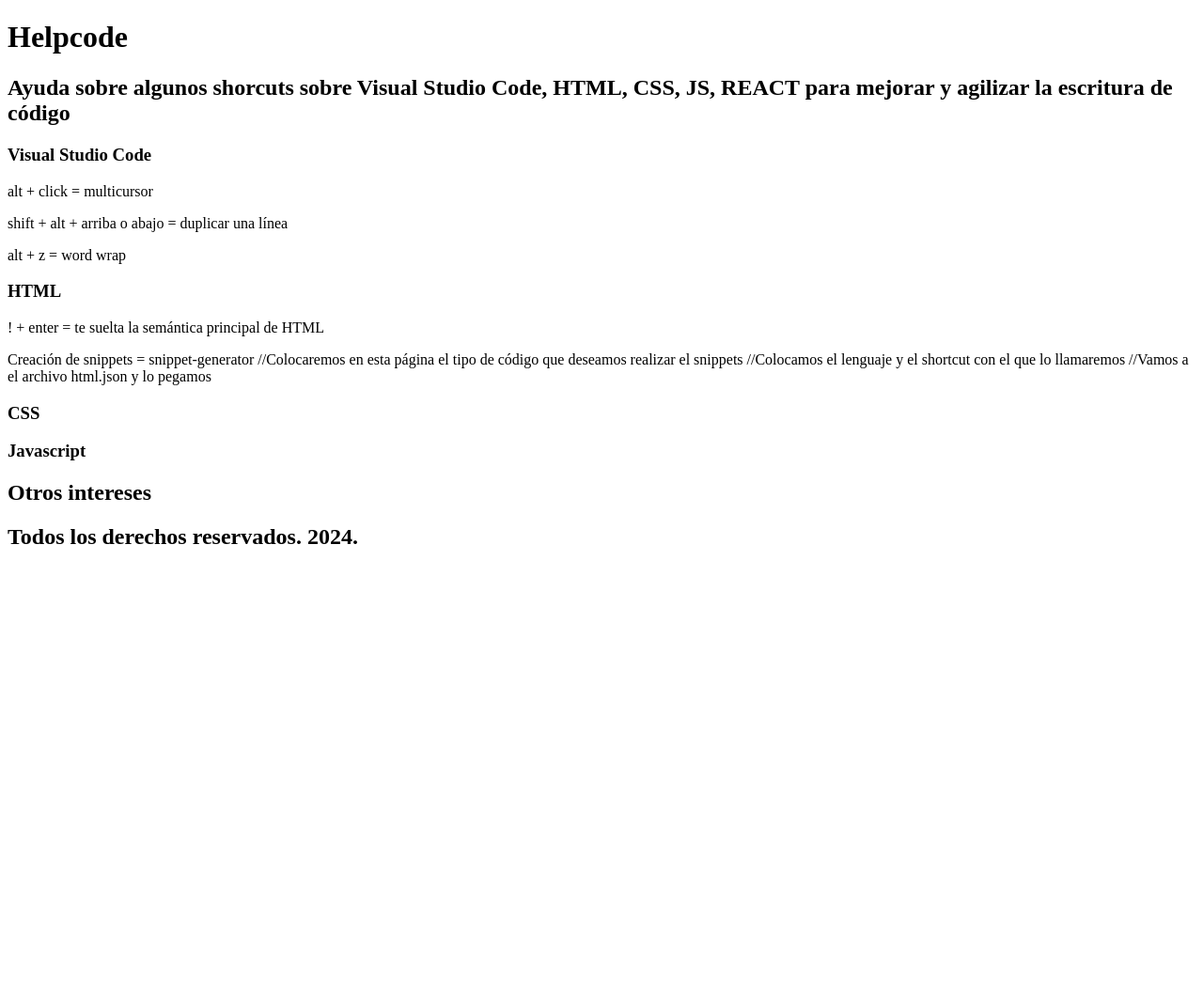
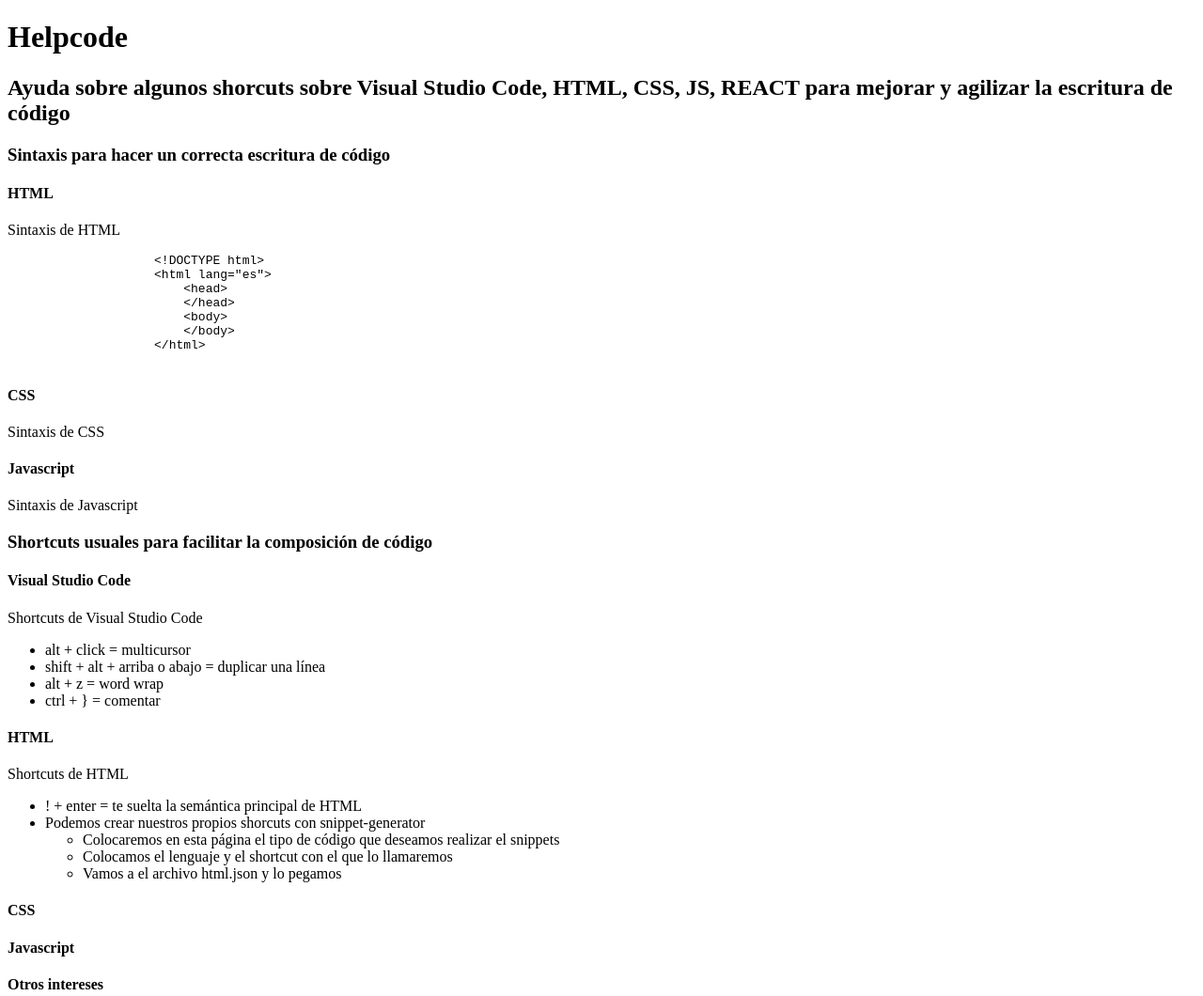
Before and after one commit to josuevilera/HelpCode, a plain HTML site: page index.html in a window 1280 px wide. Shown: the top 1060 px of the page at 94% size. Before the commit the page ends 800 px from the top, so only its background shows below. Drawn offline with Linux system fonts and the light colour scheme.

Commit message:
introducción bien hecha

```diff
--- a/index.html
+++ b/index.html
@@ -28,44 +28,79 @@
     </header>
     <main>
         <h2>Ayuda sobre algunos shorcuts sobre Visual Studio Code, HTML, CSS, JS, REACT para mejorar y agilizar la escritura de código</h2>
+
+        <h3>Sintaxis para hacer un correcta escritura de código</h3>
         <section>
             <article>
-                <h3>Visual Studio Code</h3>
-                <p>
-                    alt + click = multicursor
-                </p>
-                <p>
-                    shift + alt + arriba o abajo = duplicar una línea
-                </p>
-                <p>
-                    alt + z = word wrap
-                </p>
+                <h4>HTML</h4>
+                <p>Sintaxis de HTML</p>
+                <pre>
+                    &lt;!DOCTYPE html&gt;
+                    &lt;html lang="es"&gt;
+                        &lt;head&gt;
+                        &lt;/head&gt;
+                        &lt;body&gt;
+                        &lt;/body&gt;
+                    &lt;/html&gt;
+                </pre>
+
             </article>
             <article>
-                <h3>HTML</h3>
-                    <p>
-                        ! + enter = te suelta la semántica principal de HTML
-                    </p>
-                    <p>
-                        Creación de snippets = snippet-generator
-                        //Colocaremos en esta página el tipo de código que deseamos realizar el snippets
-                        //Colocamos el lenguaje y el shortcut con el que lo llamaremos
-                        //Vamos a el archivo html.json y lo pegamos
-                    </p>
+                <h4>CSS</h4>
+                <p>Sintaxis de CSS</p>
             </article>
             <article>
-                <h3>CSS</h3>
+                <h4>Javascript</h4>
+                <p>Sintaxis de Javascript</p>
+            </article>
+        </section>
+
+        <h3>Shortcuts usuales para facilitar la composición de código</h3>
+        <section>
+            <article>
+                <h4>Visual Studio Code</h4>
+                <p>Shortcuts de Visual Studio Code
+                    <ul>
+                        <li> alt + click = multicursor</li>
+                        <li>shift + alt + arriba o abajo = duplicar una línea</li>
+                        <li>alt + z = word wrap</li>
+                        <li>ctrl + } = comentar</li>
+                    </ul>
+                </p>
+
             </article>
             <article>
-                <h3>Javascript</h3>
+                <h4>HTML</h4>
+                <p>Shortcuts de HTML</p>
+                <ul>
+                    <li>
+                        ! + enter = te suelta la semántica principal de HTML
+                    </li>
+                    <li>Podemos crear nuestros propios shorcuts con snippet-generator
+                        <ul>
+                            <li>Colocaremos en esta página el tipo de código que deseamos realizar el snippets</li>
+                            <li>Colocamos el lenguaje y el shortcut con el que lo llamaremos</li>
+                            <li>Vamos a el archivo html.json y lo pegamos</li>
+                        </ul>
+                    </li>
+                </ul>
+
+                    <p>
+            </article>
+            <article>
+                <h4>CSS</h4>
+            </article>
+            <article>
+                <h4>Javascript</h4>
             </article>
         </section>
         <aside>
-            <h2>Otros intereses</h2>
+            <h4>Otros intereses</h4>
         </aside>
     </main>
     <footer>
         <h2>Todos los derechos reservados. 2024.</h2>
     </footer>
 </body>
+<!--Content +2-->
 </html>
```
